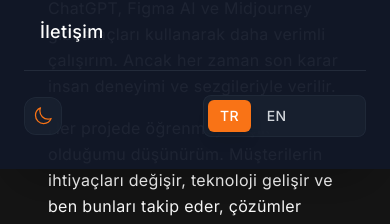
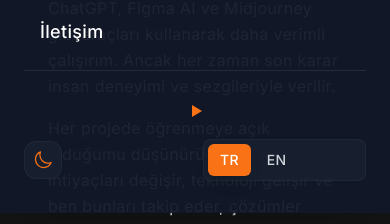
Before and after one commit to icnevudila/personal, a Next.js app: page /about in a window 390 px wide. Both pictures are taken after a click on the button "Toggle menu". Shown: the part 515-739 px from the top of the page. Built offline with nearby package versions, Linux system fonts and the light colour scheme; no server answers.

Commit message:
Lofi player mobil menüye eklendi, mobil uyumluluk iyileştirildi

```diff
--- a/components/Navbar.tsx
+++ b/components/Navbar.tsx
@@ -249,7 +249,12 @@ export function Navbar() {
                   </motion.div>
                 ))}
 
-                <div className="pt-6 border-t border-gray-700/50 mt-6">
+                <div className="pt-6 border-t border-gray-700/50 mt-6 space-y-3">
+                  <div className="flex items-center justify-center gap-3">
+                    <div onClick={handleMobileMenuClose}>
+                      <LofiPlayer />
+                    </div>
+                  </div>
                   <div className="flex items-center justify-between gap-4">
                     <div className="flex-1" onClick={handleMobileMenuClose}>
                       <ThemeToggle />
```
